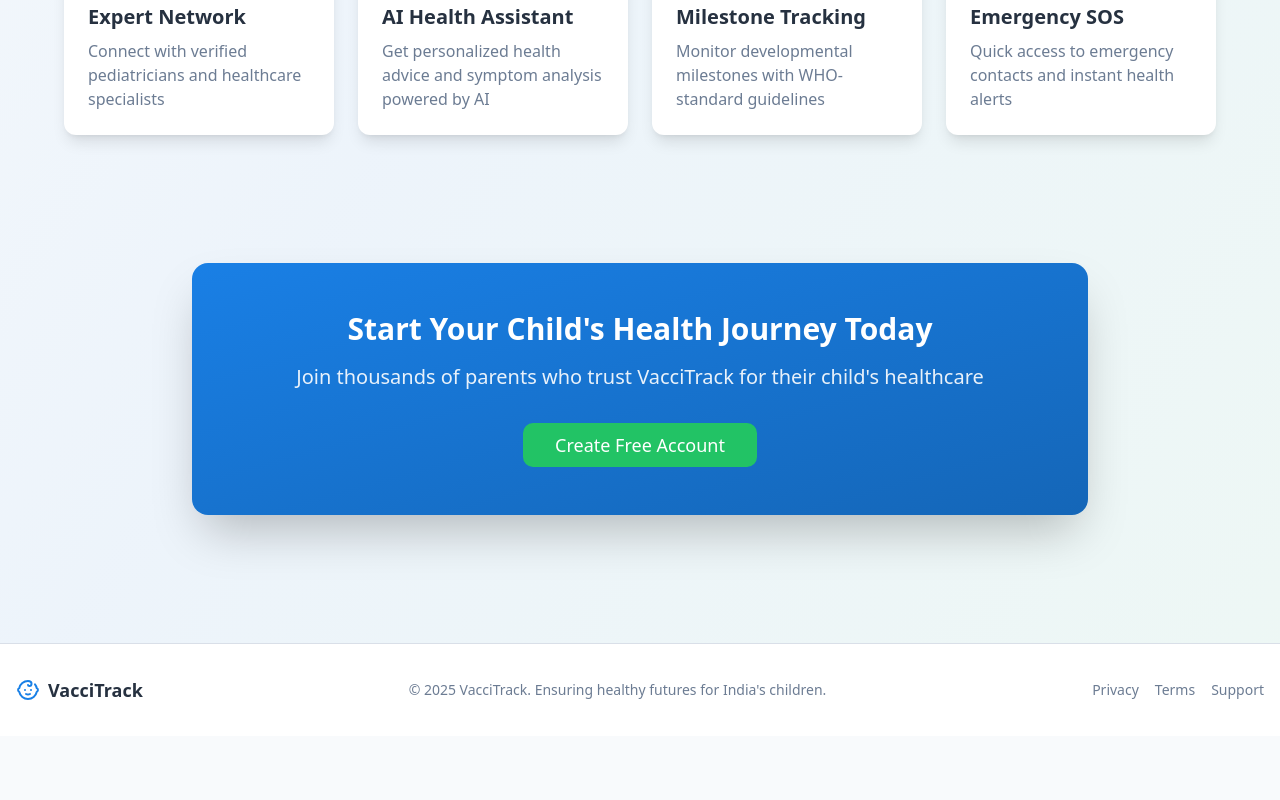
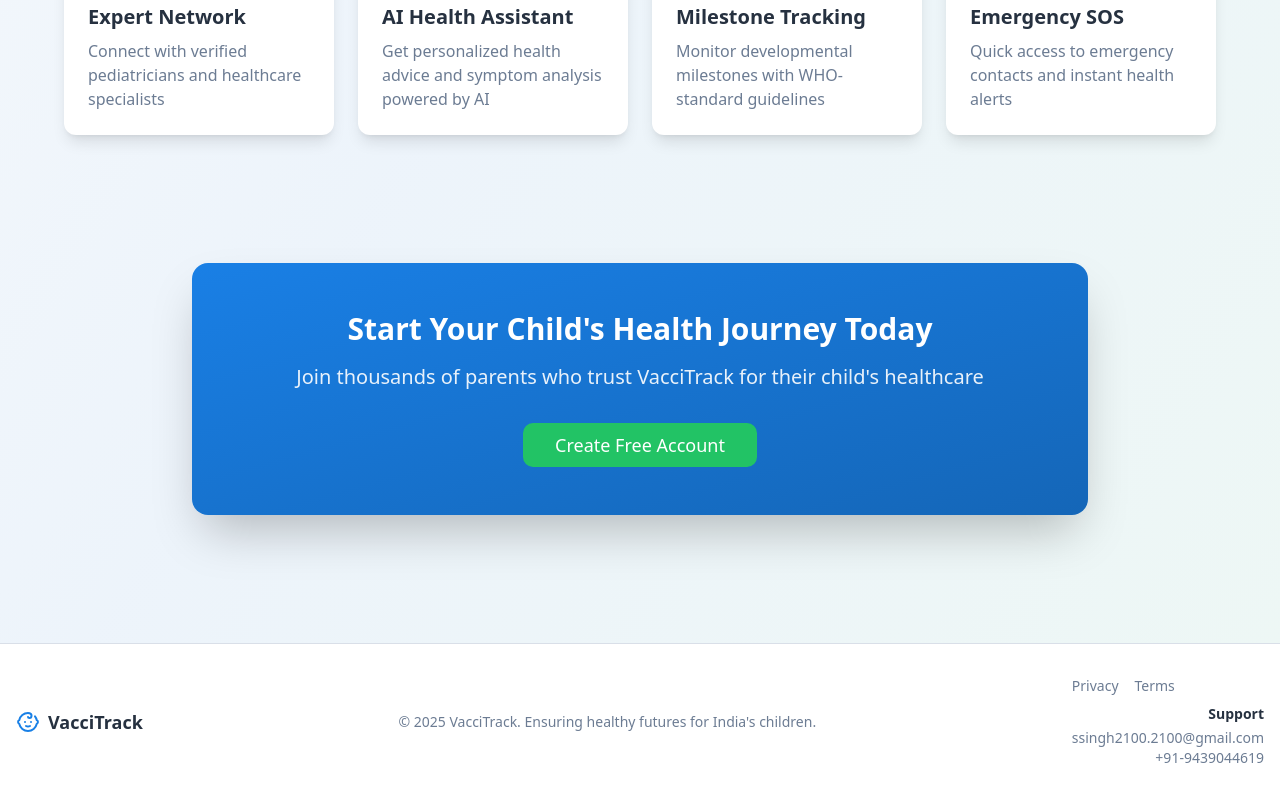
Before and after one commit to Sumitsupportuglee/little-guadian-ai, a React (Vite) app: page / in a window 1280 px wide. Shown: the part 1241-2041 px from the top of the page. Before the commit the page ends 1977 px from the top, so only its background shows below. Built offline with nearby package versions, Linux system fonts and the light colour scheme; the HTML template or start-up script is replaced by a standard one.

Commit message:
Add contact info to landing page

```diff
--- a/src/pages/Index.tsx
+++ b/src/pages/Index.tsx
@@ -182,10 +182,20 @@ const Index = () => {
             <p className="text-sm text-muted-foreground text-center">
               © 2025 VacciTrack. Ensuring healthy futures for India's children.
             </p>
-            <div className="flex gap-4 text-sm text-muted-foreground">
-              <button className="hover:text-primary">Privacy</button>
-              <button className="hover:text-primary">Terms</button>
-              <button className="hover:text-primary">Support</button>
+            <div className="flex flex-col gap-2 text-sm text-muted-foreground">
+              <div className="flex gap-4">
+                <button className="hover:text-primary">Privacy</button>
+                <button className="hover:text-primary">Terms</button>
+              </div>
+              <div className="text-center md:text-right">
+                <div className="font-semibold text-foreground mb-1">Support</div>
+                <div className="hover:text-primary">
+                  <a href="mailto:ssingh2100.2100@gmail.com">ssingh2100.2100@gmail.com</a>
+                </div>
+                <div className="hover:text-primary">
+                  <a href="tel:+919439044619">+91-9439044619</a>
+                </div>
+              </div>
             </div>
           </div>
         </div>
```
